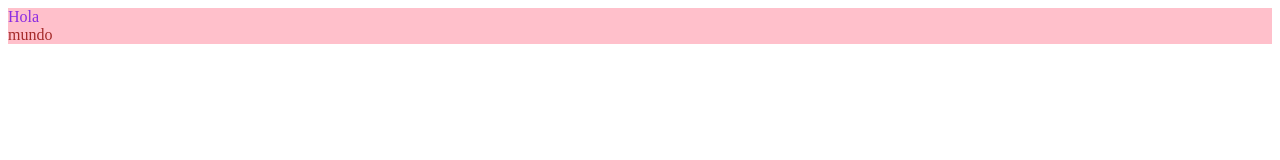
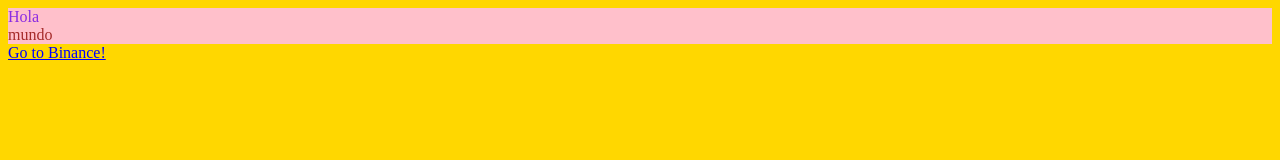
Before and after one commit to santiagorota/curso_de_frontend_developer_ORIGINAL, a plain HTML site: page selectores-1.html in a window 1280 px wide. Drawn offline with Linux system fonts and the light colour scheme.

Commit message:
universal

```diff
--- a/selectores-1.html
+++ b/selectores-1.html
@@ -6,6 +6,9 @@
     <meta name="viewport" content="width=device-width, initial-scale=1.0">
     <title>Document</title>
     <style>
+        * {
+            background: gold;
+        }
         div {
             background: pink;
         }
@@ -15,10 +18,14 @@
         #titulo2 {
             color: brown;
         }
+        a[href="https://www.binance.com/es"] {
+            color: blue;
+        }
     </style>
 </head>
 <body>
     <div class="titulo">Hola</div>
     <div id="titulo2">mundo</div>
+    <a href="https://www.binance.com/es">Go to Binance!</a>
 </body>
 </html>
```
